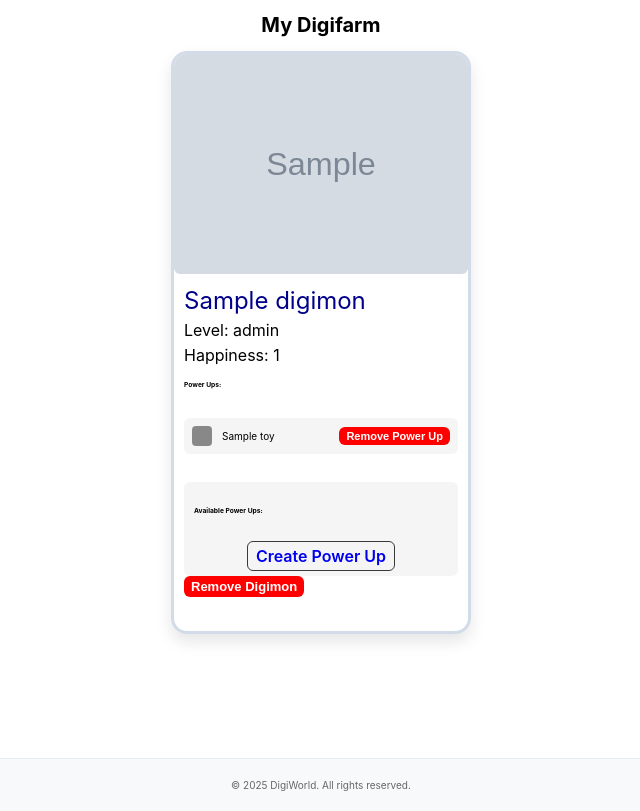
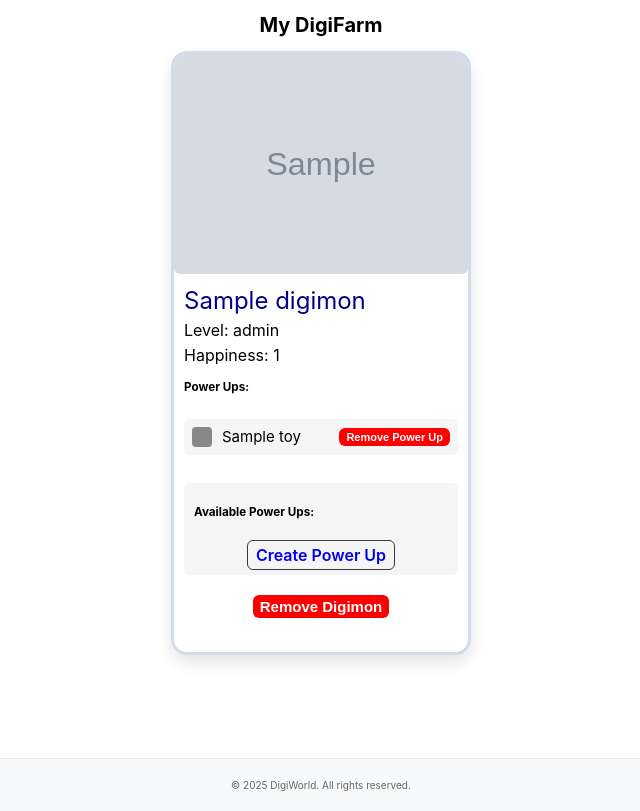
Before and after one commit to Tanisha-png/digiworld, a Django app: page /user/1/digifarm/ in a window 1280 px wide. Shown: the part 55-866 px from the top of the page, without its empty margins (319-959 px from the left). Run offline with Django 5.2, Linux system fonts and the light colour scheme; a user stored in the database is signed in; tables that the repository leaves empty hold one stand-in row (values such as "Sample post"); grey boxes marked "Sample" are stand-in pictures.

Commit message:
digifarm new css

```diff
--- a/main_app/static/css/digimon/digifarm.css
+++ b/main_app/static/css/digimon/digifarm.css
@@ -22,6 +22,9 @@ h1 {
 } */
 
 .card {
+  display: flex;
+  flex-direction: column;
+  height: 100%;
   width: 300px; /* Slightly bigger width */
   background: #ffffff;
   border-radius: 16px;
@@ -30,6 +33,7 @@ h1 {
   overflow: hidden;
   transition: transform 0.3s ease, box-shadow 0.3s ease;
   padding-bottom: 24px; /* More inner spacing */
+
 }
 
 .card-image {
@@ -148,10 +152,12 @@ h1 {
 }
 
 .btn-remove {
+  display: flex;
+  justify-content: center;
   background-color: red;
   color: white;
   border: none;
-  font-size: 13px;
+  font-size: 15px;
   padding: 3px 7px;
   border-radius: var(--card-border-radius);
   font-weight: bold;
@@ -183,3 +189,10 @@ h1 {
   margin: 20px;
   text-align: center;
 }
+
+.subsection-content {
+display: flex;
+justify-content: center;
+/* align-items: center; */
+margin-top: 20px;
+}
--- a/main_app/templates/digimon/digifarm.html
+++ b/main_app/templates/digimon/digifarm.html
@@ -7,7 +7,7 @@
 
 {% block content %}
 
-<h1>My Digifarm</h1>
+<h1>My DigiFarm</h1>
 
 {% if user.digimon.count >= 6 %}
 <div class="card-panel yellow lighten-4">
@@ -17,7 +17,7 @@
 
 <div class="row">
   {% for digimon in digifarm %}
-  <div class="col s12 m6 l4">
+  <div>
     <div class="card">
       <div class="card-image">
         <img src="{{ digimon.img }}" alt="{{ digimon.name }}" />
@@ -32,14 +32,14 @@
 
 
         <div class="toys-section">
-          <h6>Power Ups:</h6>
+          <h3>Power Ups:</h3>
           {% if digimon.given_toys %}
             <div class="collection">
               {% for toy in digimon.given_toys %}
                 <div class="collection-item">
                   <div class="toy-item">
                     <div class="color-block" style="background-color: {{ toy.color }}"></div>
-                    <span>{{ toy.name }}</span>
+                    <span style="font-size: 15px">{{ toy.name }}</span>
                     {% if request.user == user %}
                     <form action="{% url 'remove-toy' digimon.id toy.id %}" method="post" class="inline-form">
                       {% csrf_token %}
@@ -56,13 +56,13 @@
 
           {% if request.user == user %}
           <div class="available-toys">
-            <h6>Available Power Ups:</h6>
+            <h3>Available Power Ups:</h3>
             <div class="toy-grid">
               {% for toy in toys %}
                 {% if toy not in digimon.given_toys %}
                   <div class="toy-item">
                     <div class="color-block" style="background-color: {{ toy.color }}"></div>
-                    <span>{{ toy.name }}</span>
+                    <span style="font-size: 15px">{{ toy.name }}</span>
                     <form action="{% url 'associate-toy' digimon.id toy.id %}" method="post">
                       {% csrf_token %}
                       <button type="submit" class="btn submit">Give Power Up</button>
--- a/main_app/views.py
+++ b/main_app/views.py
@@ -38,7 +38,7 @@ def about(request):
 
 def digimon_index(request):
     digimon_list = Digimon.objects.all()
-    paginator = Paginator(digimon_list, 25)  # Show 25 digimon per page
+    paginator = Paginator(digimon_list, 24)  # Show 25 digimon per page
     page_number = request.GET.get('page')
     digimon = paginator.get_page(page_number)
     return render(request, 'digimon/index.html', {'digimon': digimon})
```
